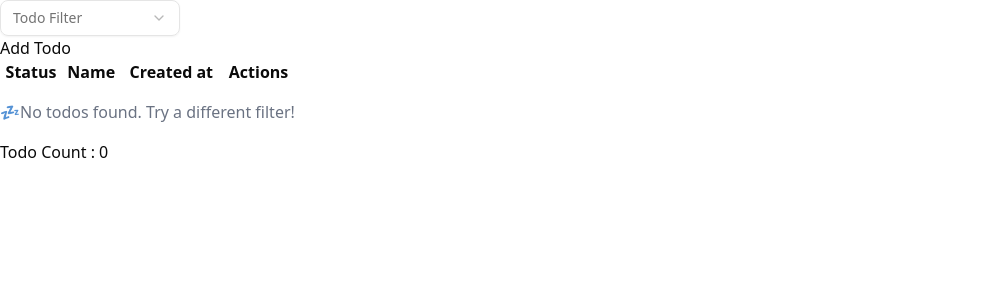
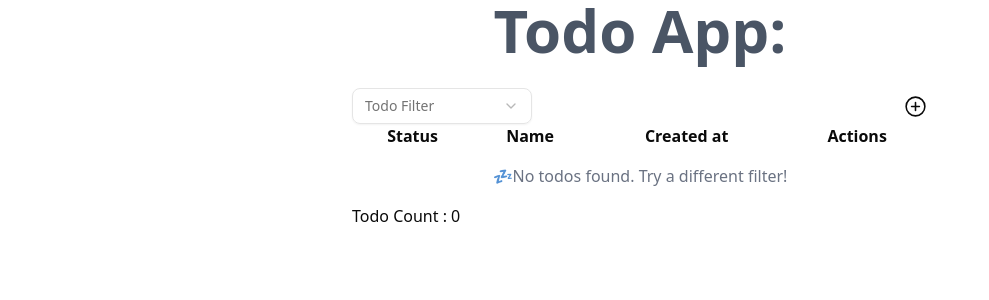
Before and after one commit to nkartikaxioned/todo-app-react, a React (Vite) app: page / in a window 1280 px wide. Shown: the top 300 px of the page, without its empty margins (0-989 px from the left). Built offline with nearby package versions, Linux system fonts and the light colour scheme.

Commit message:
style in progress

```diff
--- a/package.json
+++ b/package.json
@@ -17,6 +17,7 @@
     "lucide-react": "^0.487.0",
     "react": "^19.0.0",
     "react-dom": "^19.0.0",
+    "react-icons": "^5.5.0",
     "tailwind-merge": "^3.2.0",
     "tailwindcss": "^4.1.3",
     "tw-animate-css": "^1.2.5"
--- a/src/App.jsx
+++ b/src/App.jsx
@@ -5,7 +5,7 @@ function App() {
   const [count, setCount] = useState(0)
 
   return (
-    <section>
+    <section className="w-full min-h-screen flex justify-center align-middle">
       <TodoMain />
     </section>
   )
--- a/src/components/cancelEdit.jsx
+++ b/src/components/cancelEdit.jsx
@@ -1,3 +1,4 @@
+import { MdOutlineCancel } from "react-icons/md";
 
 export const CancelEdit = ({setEditTodoContent, setEditTodo}) => {
   //function to cancel editing and empty values
@@ -7,6 +8,8 @@ export const CancelEdit = ({setEditTodoContent, setEditTodo}) => {
   }
 
   return (
-    <button onClick={(e) => {handleOnClickCancel()}}>Cancel</button>
+    <button onClick={(e) => {handleOnClickCancel()}}>
+      <MdOutlineCancel size={20}/>
+    </button>
   )
 }
--- a/src/components/checkMark.jsx
+++ b/src/components/checkMark.jsx
@@ -10,6 +10,7 @@ export const CheckMark = ({element, todoArray, setTodoArray}) => {
 
   return(
     <input type="checkbox"
+    className="rounded-checkbox"
     checked={checked}
     onChange={(e) => {handleOnChange(id)}}/>
   )
--- a/src/components/deleteTodo.jsx
+++ b/src/components/deleteTodo.jsx
@@ -1,3 +1,4 @@
+import { MdDeleteForever } from "react-icons/md";
 
 export const DeleteTodo = ({id, todoArray, setTodoArray}) => {
   //function to confirm and delete the todo
@@ -11,7 +12,9 @@ export const DeleteTodo = ({id, todoArray, setTodoArray}) => {
 
   return (
     <div>
-      <button onClick={(e) => {handleDelete(id);}}>Delete</button>
+      <button onClick={(e) => {handleDelete(id);}}>
+        <MdDeleteForever size={20}/>
+      </button>
     </div>
   )
 }
--- a/src/components/editTodo.jsx
+++ b/src/components/editTodo.jsx
@@ -1,3 +1,5 @@
+import { MdOutlineEdit } from "react-icons/md";
+import { FaSave } from "react-icons/fa";
 
 export const EditTodo = ({id, element, editTodo, setEditTodo, editTodoContent, setEditTodoContent, todoArray, setTodoArray, getDateFunction}) => {
   //function to set which element is currently beign edited and set its value in input
@@ -16,9 +18,13 @@ export const EditTodo = ({id, element, editTodo, setEditTodo, editTodoContent, s
   return (
     <div>
     {editTodo === id ? (
-      <button onClick={(e) => {handleSaveCLick(id)}}>Save</button>
+      <button onClick={(e) => {handleSaveCLick(id)}}>
+        <FaSave size={20}/>
+      </button>
       ) : (
-      <button onClick={(e) => {handleEdit(id);}}>Edit</button>
+      <button onClick={(e) => {handleEdit(id);}}>
+        <MdOutlineEdit size={20}/>
+      </button>
     )}
     </div>
   );
--- a/src/components/todoDisplay.jsx
+++ b/src/components/todoDisplay.jsx
@@ -32,7 +32,7 @@ export const TodoDisplay = ({ todoArray, getDateFunction, setTodoArray, editTodo
           </tr>
         ) : (
           todoArray.map((element) => (
-            <tr key={element.id}>
+            <tr key={element.id} className="text-center">
               <td>
                 <CheckMark
                   element={element}
--- a/src/components/todoInput.jsx
+++ b/src/components/todoInput.jsx
@@ -30,6 +30,7 @@ export const TodoInput = ({todoValue, setTodoValue, setTodoArray, getDateFunctio
       <div>
         <div>
           <input type="text"
+          className="default-input"
           value={todoValue.content}
           onChange={(e) => {handleOnChange(e.target.value)}} />
         </div>
--- a/src/components/todoMain.jsx
+++ b/src/components/todoMain.jsx
@@ -8,6 +8,7 @@ import {
   SelectTrigger,
   SelectValue,
 } from "@/components/ui/select"
+import { IoAddCircleOutline } from "react-icons/io5";
 
 const localStorageKey = "todoApp";
 export const TodoMain = () => {
@@ -32,7 +33,7 @@ export const TodoMain = () => {
     localDate = date.toLocaleDateString(),
     morningNight = hours > 12 ? "pm" : "am";
 
-    return `${formattedHours} : ${formatedMinuites} ${morningNight} ${localDate}`;
+    return `${formattedHours}:${formatedMinuites} ${morningNight} ${localDate}`;
   }
 
   //get count function
@@ -47,7 +48,9 @@ export const TodoMain = () => {
   });
 
   return (
-    <div>
+    <div className="w-[45%] flex flex-col ">
+      <h1>Todo App:</h1>
+      <div className="flex justify-between">
         <Select onValueChange={(value) => setFilterValue(value)}>
           <SelectTrigger className="w-[180px]">
             <SelectValue placeholder="Todo Filter" />
@@ -58,7 +61,8 @@ export const TodoMain = () => {
             <SelectItem value="un-checked">Un-Checked</SelectItem>
           </SelectContent>
         </Select>
-      <button onClick={(e) => {handleAddTodo()}}>Add Todo</button>
+        <button onClick={(e) => {handleAddTodo()}}><IoAddCircleOutline title="Add Todo" size={25}/></button>
+      </div>
       <TodoDisplay
         todoArray={filteredTodos}
         getDateFunction={getDateFunction}
--- a/src/index.css
+++ b/src/index.css
@@ -118,3 +118,17 @@
     @apply bg-background text-foreground;
   }
 }
+@layer components {
+  h1 { @apply text-6xl font-bold text-gray-600 mb-7 text-center; }
+
+  input[type="checkbox"].rounded-checkbox {
+    width: 15px;
+    height: 15px;
+    border-radius: 50%;
+    accent-color: #f12929;
+  }
+
+  .default-input {
+    @apply py-0.5 px-2.5 border border-black rounded;
+  }
+}
```
Also changed, not shown: 1 other file (tests, documents, lock files or other folders). Lines whose indentation alone changed are shown as unchanged.
